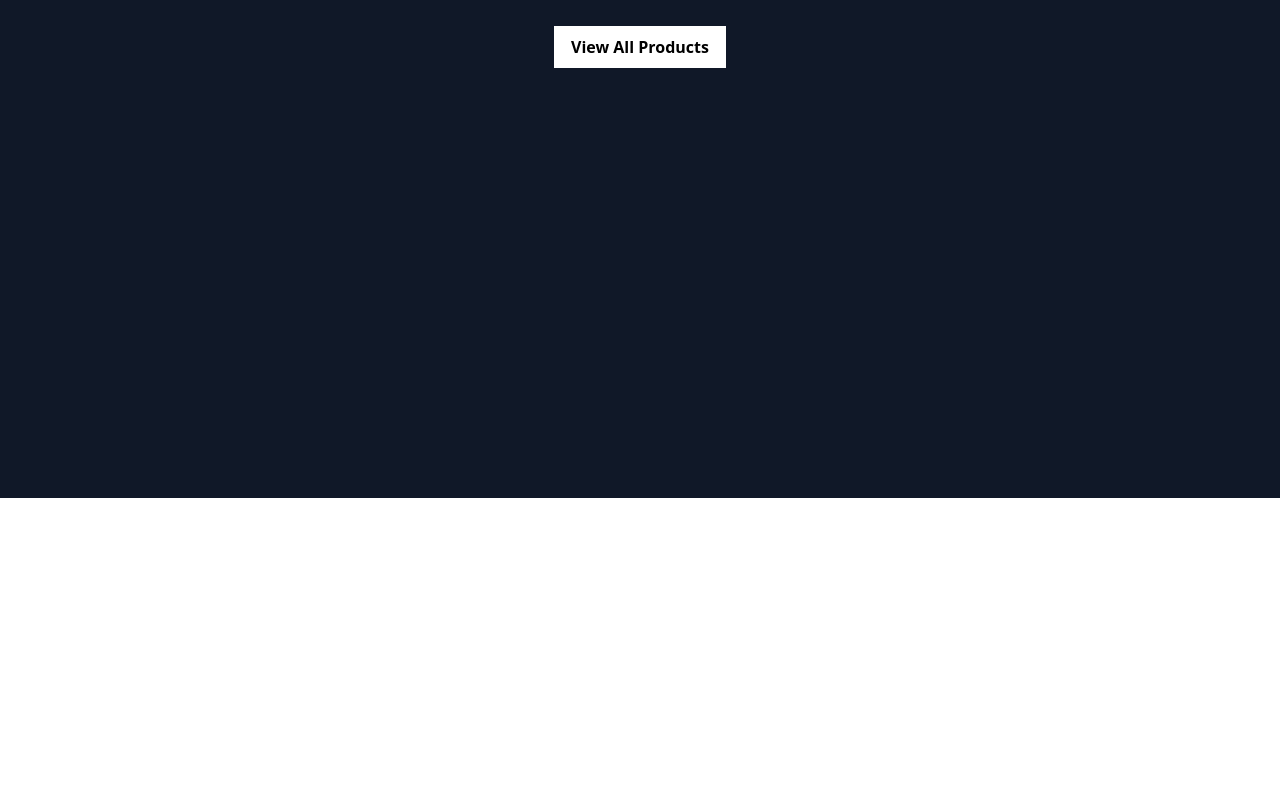
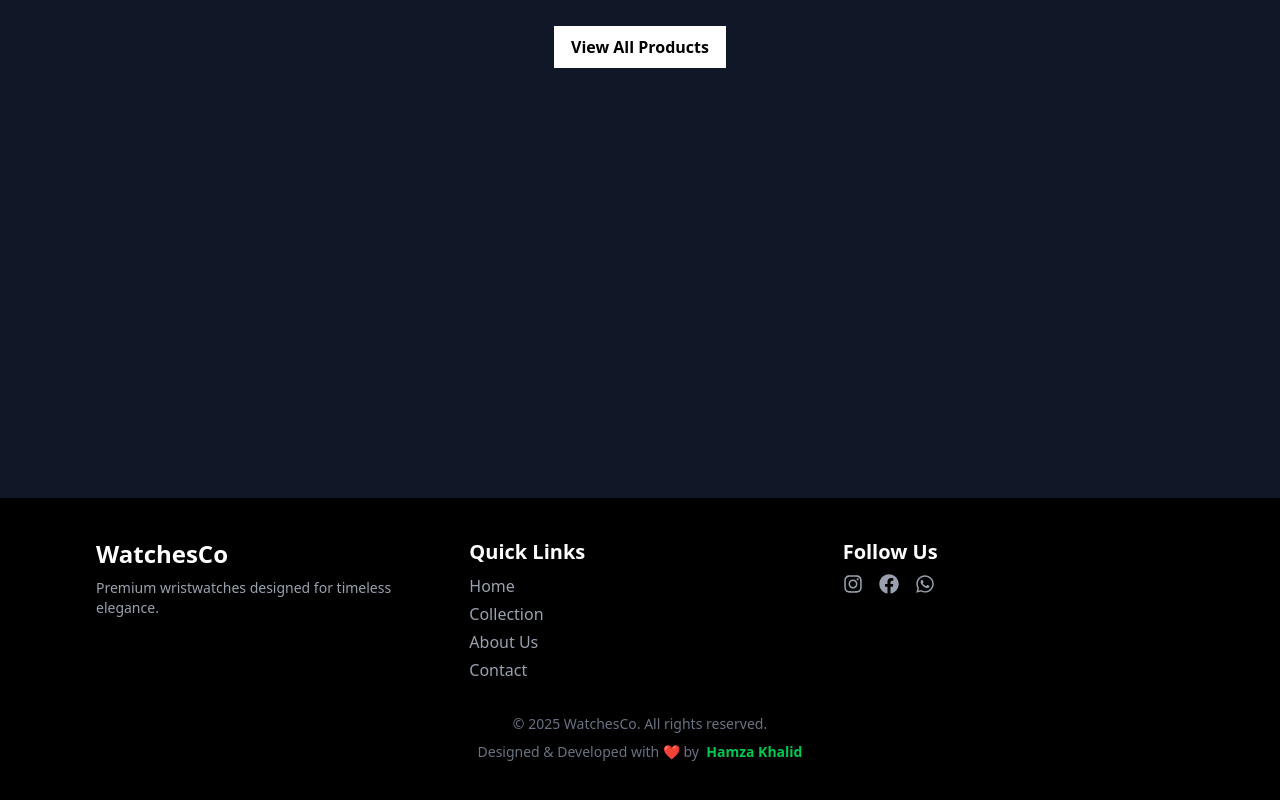
Before and after one commit to Hamza11067/WatchesCo, a React (Vite) app: page / in a window 1280 px wide. Shown: the part 1228-2028 px from the top of the page. Before the commit the page ends 1726 px from the top, so only its background shows below. Built offline with nearby package versions, Linux system fonts and the light colour scheme; no server answers.

Commit message:
Footer created with my link

```diff
--- a/package.json
+++ b/package.json
@@ -14,6 +14,7 @@
     "react": "^19.1.0",
     "react-dom": "^19.1.0",
     "react-icons": "^5.5.0",
+    "react-router-dom": "^7.7.0",
     "tailwindcss": "^4.1.11",
     "three": "^0.178.0"
   },
--- a/src/App.jsx
+++ b/src/App.jsx
@@ -1,3 +1,4 @@
+import Footer from "./components/Footer";
 import Hero from "./components/Hero";
 import Navbar from "./components/Navbar";
 import Products from "./components/Products";
@@ -10,6 +11,7 @@ function App() {
           <Navbar />
           <Hero />
           <Products />
+          <Footer />
         </div>
       </main>
     </>
--- /dev/null
+++ b/src/components/Footer.jsx
@@ -0,0 +1,95 @@
+// import { Link } from "react-router-dom";
+
+import { FaInstagram, FaFacebook, FaWhatsapp } from "react-icons/fa";
+
+const Footer = () => {
+  return (
+    <footer className="bg-black text-white px-8 py-10">
+      <div className="max-w-7xl mx-auto grid grid-cols-1 md:grid-cols-3 gap-8">
+        {/* Brand */}
+        <div>
+          <h2 className="text-2xl font-bold mb-2">WatchesCo</h2>
+          <p className="text-sm text-gray-400">
+            Premium wristwatches designed for timeless elegance.
+          </p>
+        </div>
+
+        {/* Navigation */}
+        <div>
+          <h3 className="text-xl font-semibold mb-2">Quick Links</h3>
+          <ul className="space-y-1 text-gray-400">
+            <li>
+              <a href="#home" className="hover:text-white">
+                Home
+              </a>
+            </li>
+            <li>
+              <a href="#collection" className="hover:text-white">
+                Collection
+              </a>
+            </li>
+            <li>
+              <a href="#about" className="hover:text-white">
+                About Us
+              </a>
+            </li>
+            <li>
+              <a href="#contact" className="hover:text-white">
+                Contact
+              </a>
+            </li>
+          </ul>
+        </div>
+
+        {/* Socials */}
+        <div>
+          <h3 className="text-xl font-semibold mb-2">Follow Us</h3>
+          <div className="flex gap-4 text-gray-400 text-xl">
+            <a
+              href="https://instagram.com"
+              target="_blank"
+              rel="noopener noreferrer"
+              className="hover:text-white"
+            >
+              <FaInstagram />
+            </a>
+            <a
+              href="https://facebook.com"
+              target="_blank"
+              rel="noopener noreferrer"
+              className="hover:text-white"
+            >
+              <FaFacebook />
+            </a>
+            <a
+              href="https://wa.me/your-number"
+              target="_blank"
+              rel="noopener noreferrer"
+              className="hover:text-white"
+            >
+              <FaWhatsapp />
+            </a>
+          </div>
+        </div>
+      </div>
+
+      {/* Bottom */}
+      <div className="text-center text-sm text-gray-500 mt-8">
+        © {new Date().getFullYear()} WatchesCo. All rights reserved.
+      </div>
+      {/* Developer Info */}
+      <div className="text-center text-sm text-gray-500 mt-2">
+        Designed & Developed with ❤️ by &nbsp;
+        <a
+          className="text-green-500 font-semibold cursor-pointer hover:underline"
+          href="https://www.linkedin.com/in/hamza-khalid-843781226/"
+          target="_blank"
+        >
+          Hamza Khalid
+        </a>
+      </div>
+    </footer>
+  );
+};
+
+export default Footer;
```
Also changed, not shown: 1 other file (tests, documents, lock files or other folders).
